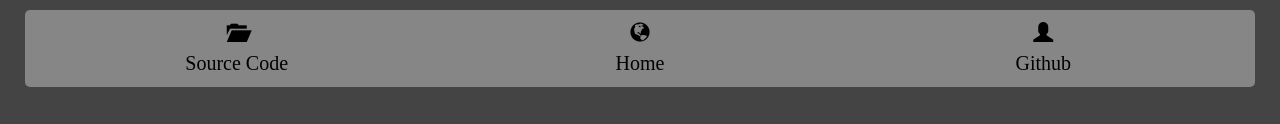
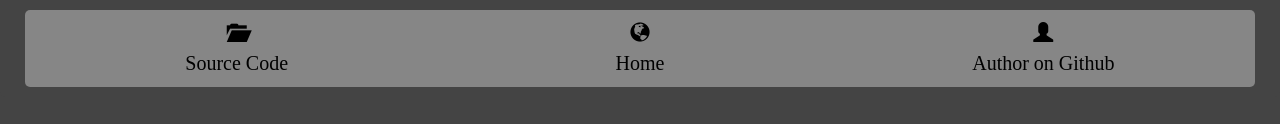
Before and after one commit to saxbophone/solar-time, a plain HTML site: page index.html in a window 1280 px wide. Shown: the part 371-495 px from the top of the page. Drawn offline with nearby package versions, Linux system fonts and the light colour scheme; a web font is replaced by a local one.

Commit message:
Update index.html

```diff
--- a/index.html
+++ b/index.html
@@ -60,7 +60,7 @@
           <a href="https://github.com/saxbophone" target="_blank">
             <i class="glyphicon glyphicon-user"></i>
             <br/>
-            Github
+            Author on Github
           </a>
         </section>
       </footer>
```
